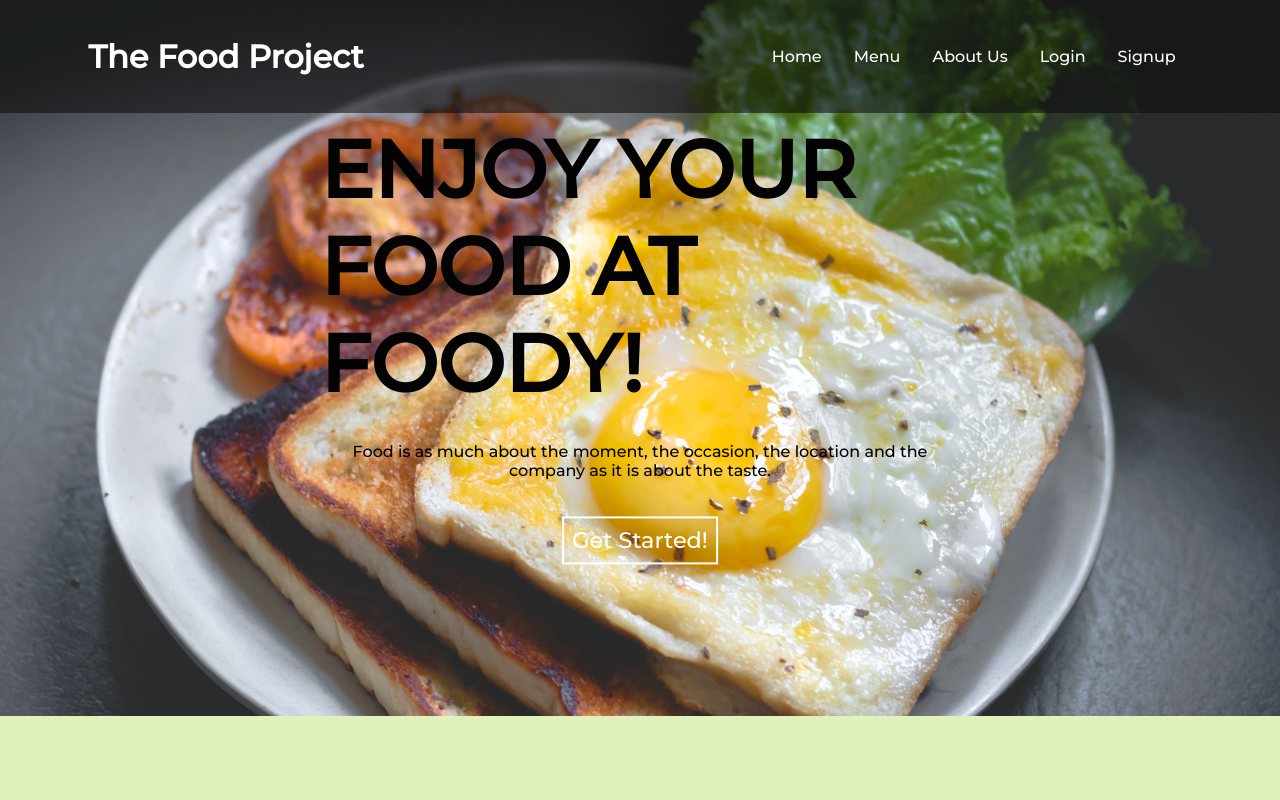
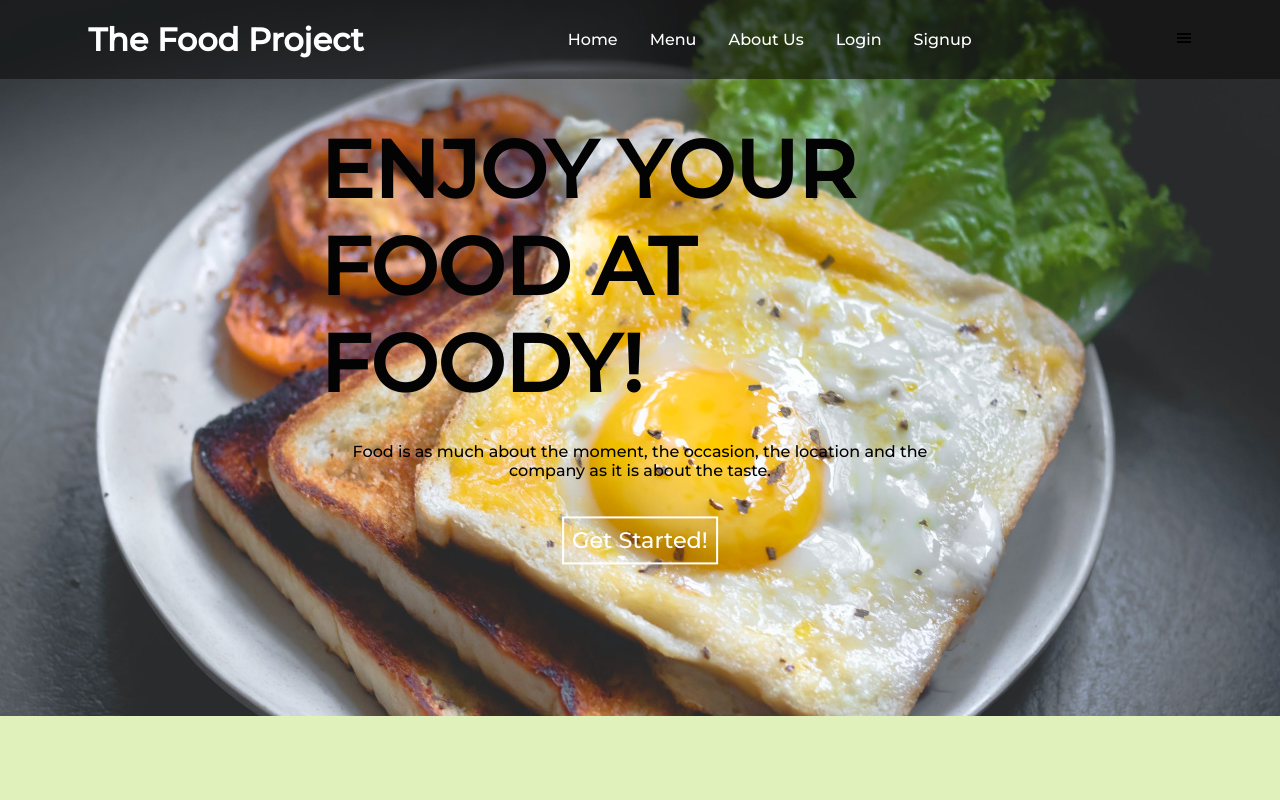
Before and after one commit to abhiaswale/thefoodyapp, a React (Create React App) app: page / in a window 1280 px wide. Shown: the top 800 px of the page. Built offline with nearby package versions, Linux system fonts and the light colour scheme; a web font is replaced by a local one.

Commit message:
Navigation bar

```diff
--- a/src/Components/Layout/Navigation.js
+++ b/src/Components/Layout/Navigation.js
@@ -2,6 +2,8 @@ import { Link } from "react-router-dom";
 import classes from "./Navigation.module.css";
 import AuthContext from "../../store/auth-context";
 import { useContext } from "react";
+import { GiHamburgerMenu } from "react-icons/gi";
+
 const Navigation = () => {
   const authCtx = useContext(AuthContext);
   const logoutHandler = () => {
@@ -11,7 +13,7 @@ const Navigation = () => {
   return (
     <header className={classes.header}>
       <div className={classes.title}>
-        <p>The Food Project </p>
+        <a href="/">The Food Project </a>
       </div>
       <div>
         <nav>
@@ -50,6 +52,10 @@ const Navigation = () => {
           </ul>
         </nav>
       </div>
+
+      <div>
+        <GiHamburgerMenu />
+      </div>
     </header>
   );
 };
--- a/src/Components/Layout/Navigation.module.css
+++ b/src/Components/Layout/Navigation.module.css
@@ -7,9 +7,9 @@
   position: absolute;
   z-index: 1;
   background-color: rgba(12, 12, 12, 0.568);
-  padding: 5px 88.3px;
+  padding: 20px 88.3px;
 }
-.title p {
+.title a {
   font-size: 2rem;
   color: white;
   font-weight: bolder;
@@ -34,6 +34,7 @@
 .header a:hover {
   color: rgb(225, 228, 49);
 }
+
 .b1 {
   background: transparent;
   cursor: pointer;
@@ -50,7 +51,7 @@ b1:hover {
   .header {
     padding: 10px;
   }
-  .title p {
+  .title a {
     font-size: 1rem;
   }
   .header ul {
```
